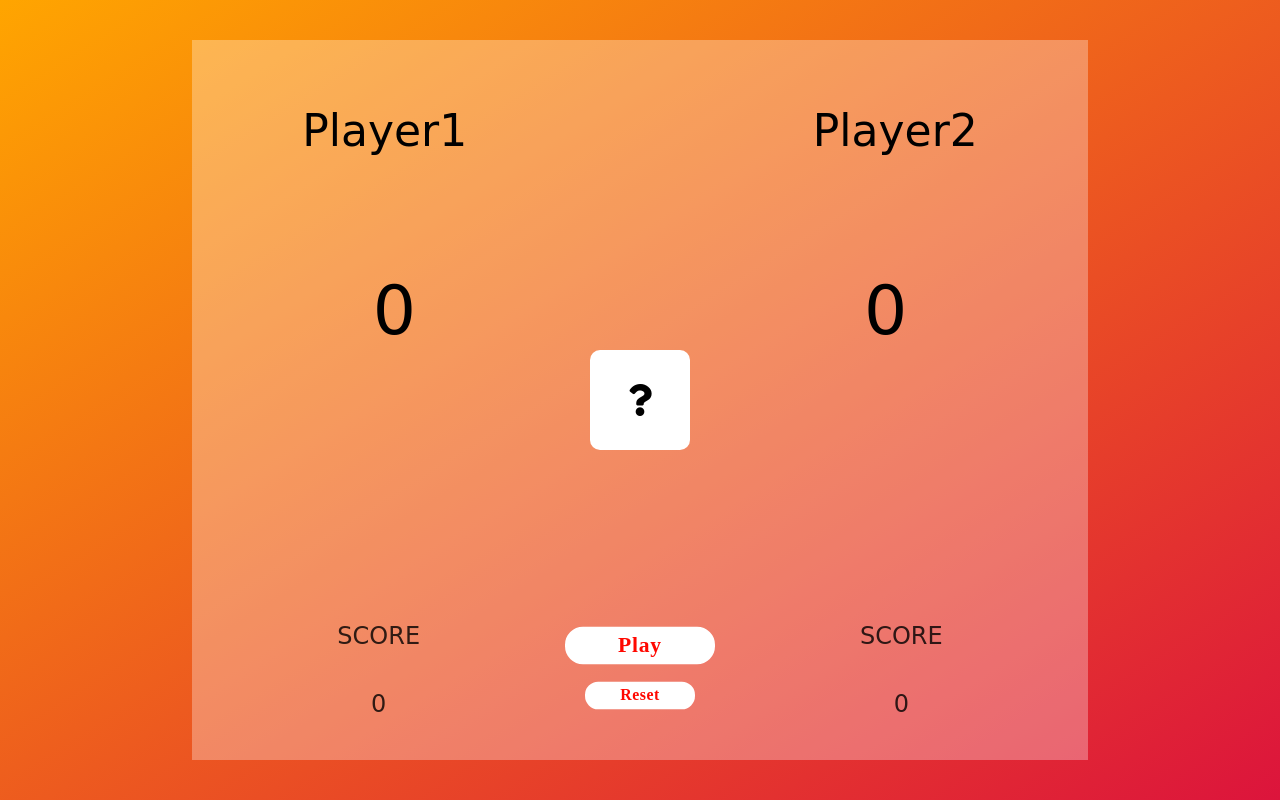
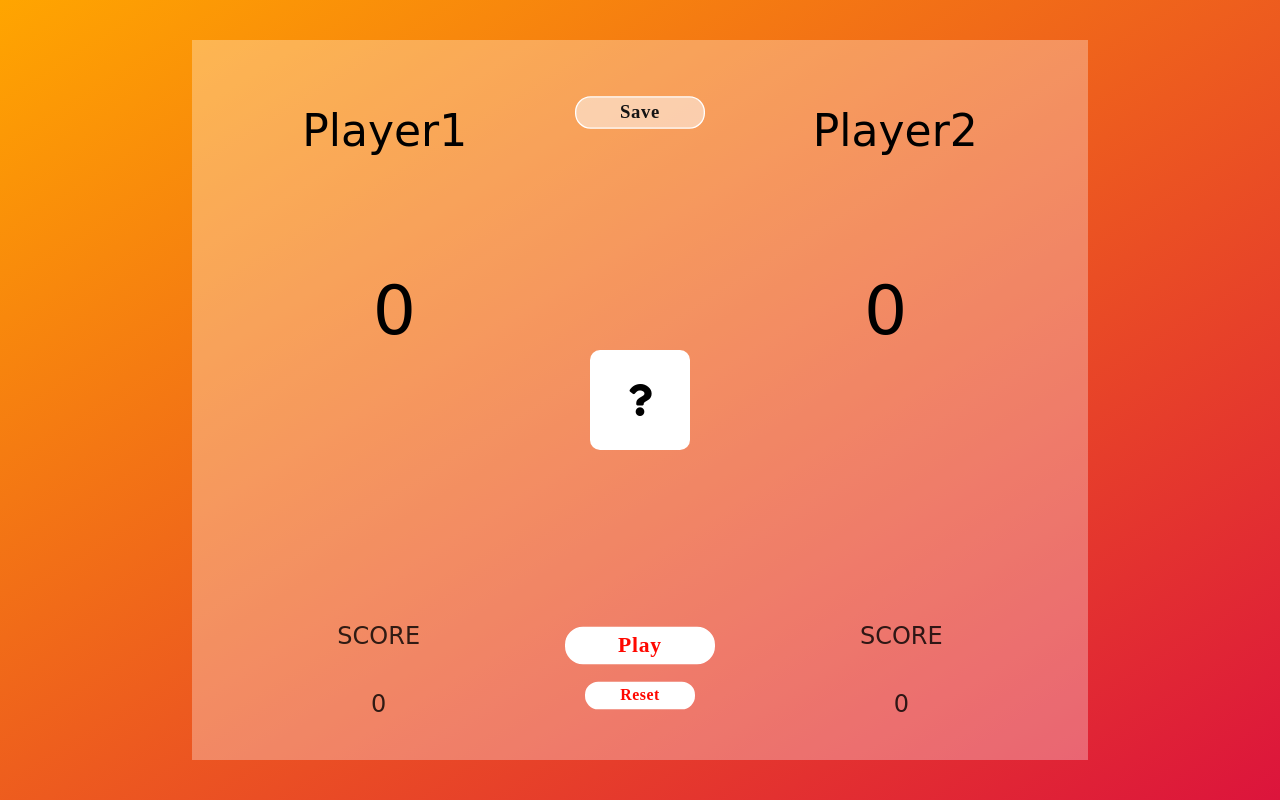
Before and after one commit to wengison/kostkaMiniGame, a plain HTML site: page index.html in a window 1280 px wide. Drawn offline with Linux system fonts and the light colour scheme; a web font is replaced by a local one.

Commit message:
pridan a nastylovan button ('bottom-center-save')

```diff
--- a/index.html
+++ b/index.html
@@ -34,6 +34,7 @@
                 <div class="real-score-left">0</div>
             </div>
             <div class="bottom-center">
+                <button class="bottom-center-save">Save</button>
                 <button class='bottom-center-play'>Play</button>
                 <button class='bottom-center-reset'>Reset</button>
             </div>
--- a/style.css
+++ b/style.css
@@ -164,6 +164,26 @@ body {
     gap: 25px;
     z-index: 5;
 }
+.bottom-center-save {
+    width: 100px;
+    height: 25px;
+    border-radius: 12px;
+    background-color: rgba(255, 255, 255, .5);
+    color: rgb(20, 20, 20);
+    border: solid white 1px;
+    font-size: .9em;
+    letter-spacing: .5px;
+    font-family: serif;
+    font-weight: bolder;
+    cursor: pointer;
+    transform: scale(130%);
+    position: absolute;
+    top: 100;
+}
+.bottom-center-save:hover {
+    background-color: rgba(255, 255, 255, .9);
+    transition: .2s;
+}
 .bottom-center-play,.bottom-center-reset {
     width: 100px;
     height: 25px;
@@ -177,6 +197,7 @@ body {
     font-weight: bolder;
     cursor: pointer;
     transform: scale(110%);
+    transition: .25s;
 }
 
 .bottom-center-play {
```
